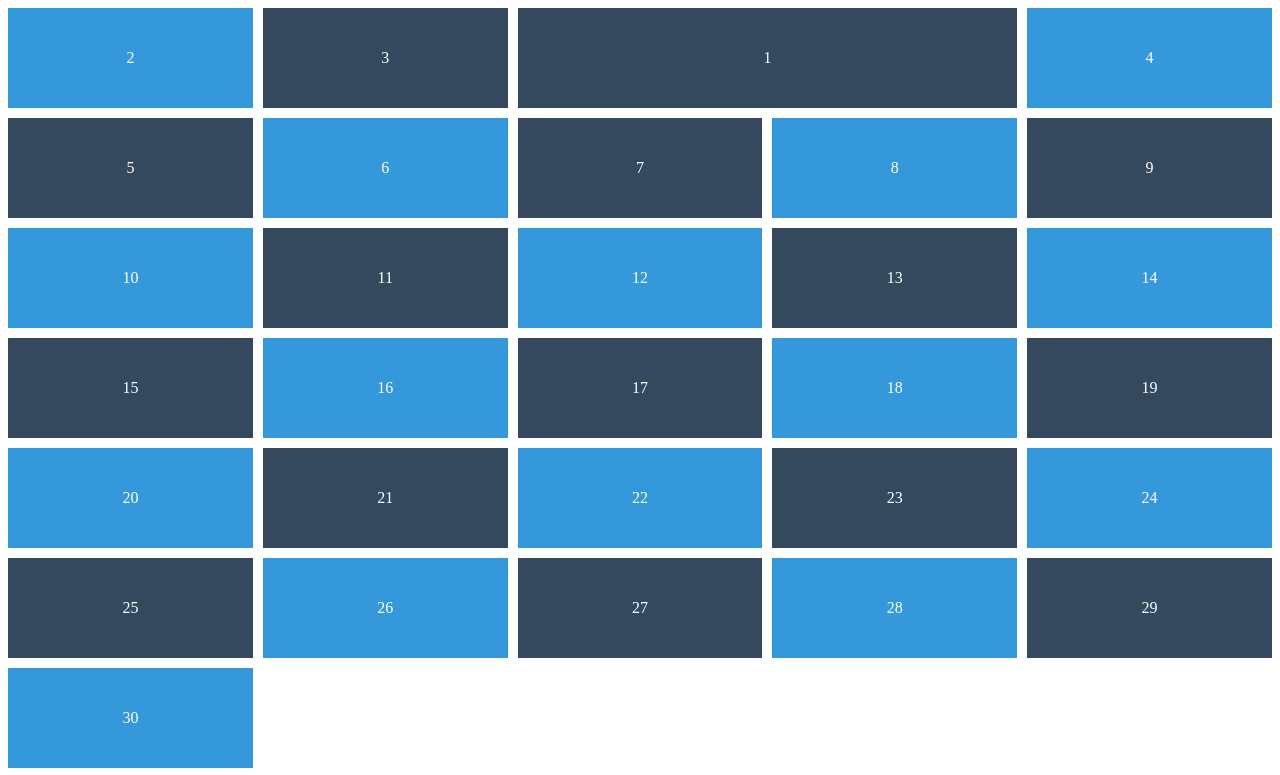
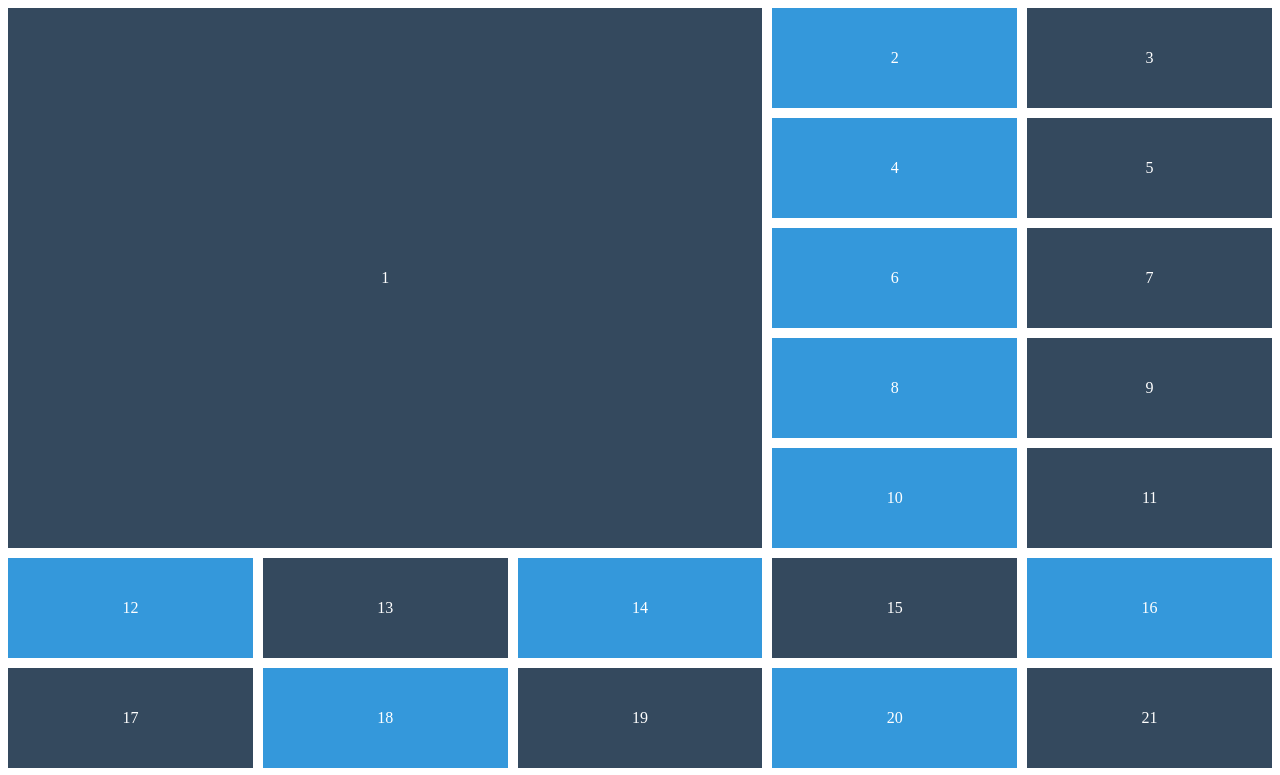
Before and after one commit to gnsgmlckdgk/CSS_MasterClass, a plain HTML site: page grid.html in a window 1280 px wide. Shown: the top 775 px of the page. Drawn offline with Linux system fonts and the light colour scheme.

Commit message:
CSS Grid - Grid Row, Row Start and End

```diff
--- a/grid.html
+++ b/grid.html
@@ -12,7 +12,7 @@
                 grid-gap: 10px;
                 grid-auto-rows: 100px;
                 grid-auto-flow: dense;
-                grid-template-columns: 1fr [oawesome-line] 1fr [sexy-line] 1fr [nico-line] 1fr [lynn-line] 1fr [line-line];
+                grid-template-columns: repeat(5, 1fr);
             }
             .box {
                 display: flex;
@@ -27,8 +27,8 @@
                 background-color: #34495e;
             }
             .box:first-child {
-                grid-column-start: sexy-line;
-                grid-column-end: lynn-line;
+                grid-row: span 5;
+                grid-column: span 3;
             }
         </style>
     </head>
```
Also changed, not shown: README.md.
